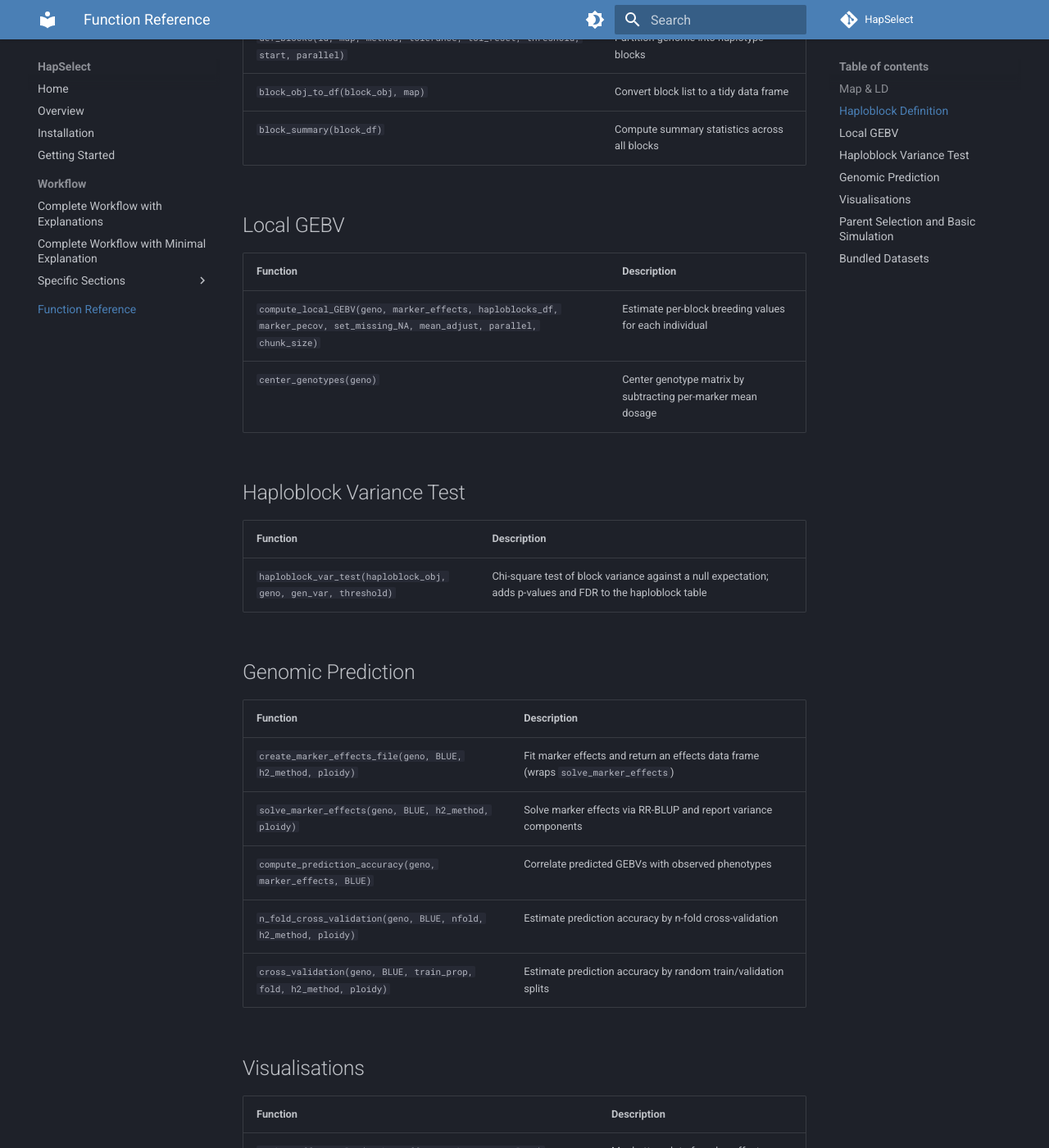
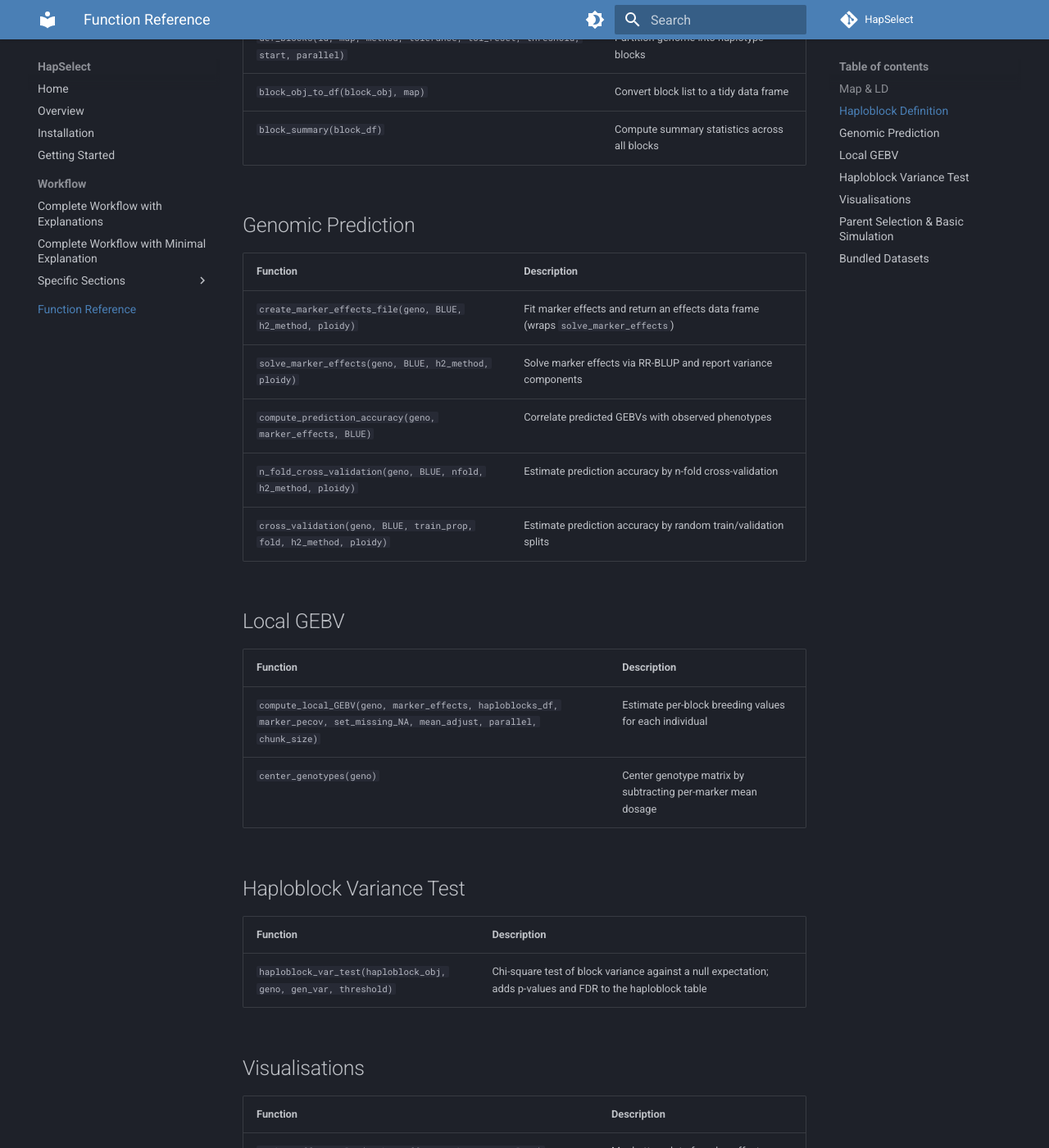
Before and after one commit to wrshf7/HapSelect-Docs, an MkDocs documentation site: the page built from docs/reference.md, in a window 1280 px wide and 1400 px high, scrolled down 801 px. Shown: the whole window at 82% size. Built offline with MkDocs 1.6.1 and Material for MkDocs 9.7.7, drawn with Linux system fonts in a browser that asks for light colours; comment, search, counter and statistics services are not loaded; some of the changed text lies outside the part shown.

Commit message:
Update reference.md
Updated the order of sections to match the order of steps in the workflow (i.e., genomic prediction before localGEBV)

```diff
--- a/docs/reference.md
+++ b/docs/reference.md
@@ -20,6 +20,16 @@ Quick reference for all exported HapSelect functions.
 | `block_obj_to_df(block_obj, map)` | Convert block list to a tidy data frame |
 | `block_summary(block_df)` | Compute summary statistics across all blocks |
 
+## Genomic Prediction
+
+| Function | Description |
+|----------|-------------|
+| `create_marker_effects_file(geno, BLUE, h2_method, ploidy)` | Fit marker effects and return an effects data frame (wraps `solve_marker_effects`) |
+| `solve_marker_effects(geno, BLUE, h2_method, ploidy)` | Solve marker effects via RR-BLUP and report variance components |
+| `compute_prediction_accuracy(geno, marker_effects, BLUE)` | Correlate predicted GEBVs with observed phenotypes |
+| `n_fold_cross_validation(geno, BLUE, nfold, h2_method, ploidy)` | Estimate prediction accuracy by n-fold cross-validation |
+| `cross_validation(geno, BLUE, train_prop, fold, h2_method, ploidy)` | Estimate prediction accuracy by random train/validation splits |
+
 ## Local GEBV
 
 | Function | Description |
@@ -33,16 +43,6 @@ Quick reference for all exported HapSelect functions.
 |----------|-------------|
 | `haploblock_var_test(haploblock_obj, geno, gen_var, threshold)` | Chi-square test of block variance against a null expectation; adds p-values and FDR to the haploblock table |
 
-## Genomic Prediction
-
-| Function | Description |
-|----------|-------------|
-| `create_marker_effects_file(geno, BLUE, h2_method, ploidy)` | Fit marker effects and return an effects data frame (wraps `solve_marker_effects`) |
-| `solve_marker_effects(geno, BLUE, h2_method, ploidy)` | Solve marker effects via RR-BLUP and report variance components |
-| `compute_prediction_accuracy(geno, marker_effects, BLUE)` | Correlate predicted GEBVs with observed phenotypes |
-| `n_fold_cross_validation(geno, BLUE, nfold, h2_method, ploidy)` | Estimate prediction accuracy by n-fold cross-validation |
-| `cross_validation(geno, BLUE, train_prop, fold, h2_method, ploidy)` | Estimate prediction accuracy by random train/validation splits |
-
 ## Visualisations
 
 | Function | Description |
@@ -54,7 +54,7 @@ Quick reference for all exported HapSelect functions.
 | `plot_marker_density(map, bin_size, height, chrom_fill, col_low, col_mid, col_high)` | Marker density histogram |
 | `plot_ld_decay(map, ld, max_kb, point_color, curve_color, alpha, span, method, k)` | Smoothed LD decay curve |
 
-## Parent Selection and Basic Simulation
+## Parent Selection & Basic Simulation
 
 | Function | Description |
 |----------|-------------|
```
